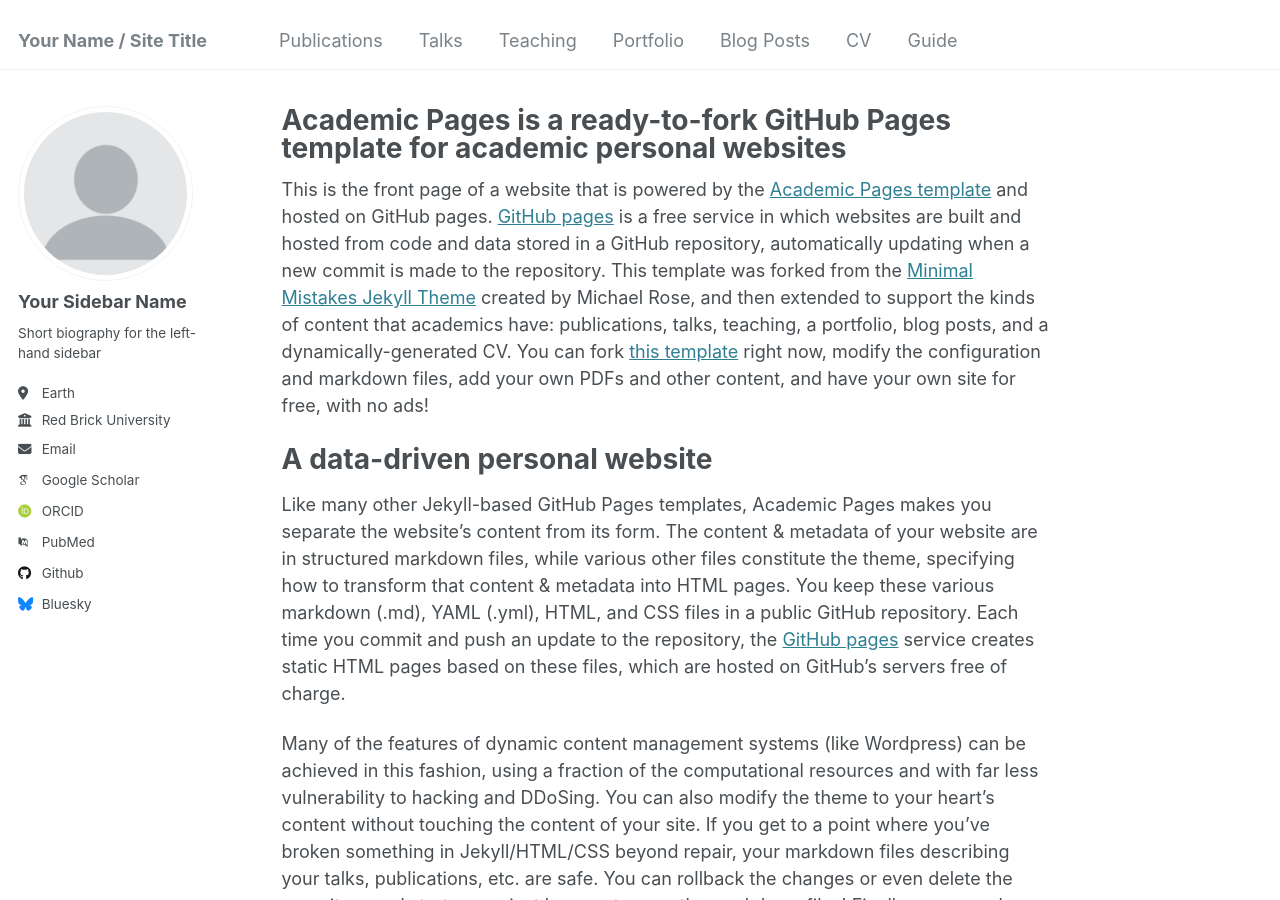
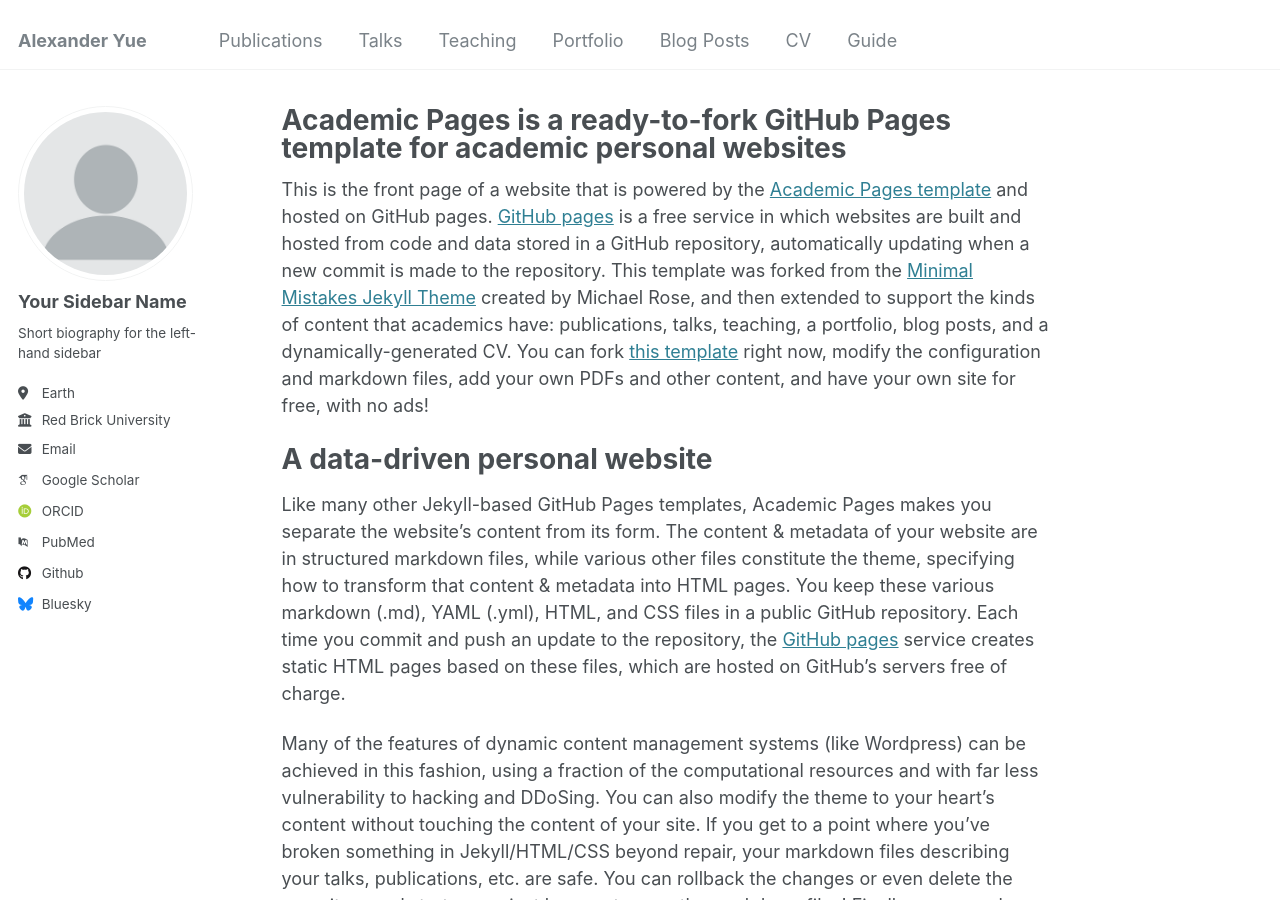
Before and after one commit to AlexanderYue/AlexanderYue.github.io, a Jekyll site: the page built from _pages/about.md, in a window 1280 px wide and 900 px high. Built offline with Jekyll 4.4.1, drawn with Linux system fonts in a browser that asks for light colours; some web fonts are replaced.

Commit message:
Update _config.yml

```diff
--- a/_config.yml
+++ b/_config.yml
@@ -8,7 +8,7 @@
 
 # Basic Site Settings
 locale                   : "en-US"
-title                    : "Your Name / Site Title"
+title                    : "Alexander Yue"
 title_separator          : "-"
 name                     : &name "Your Name"
 description              : &description "personal description"
```
